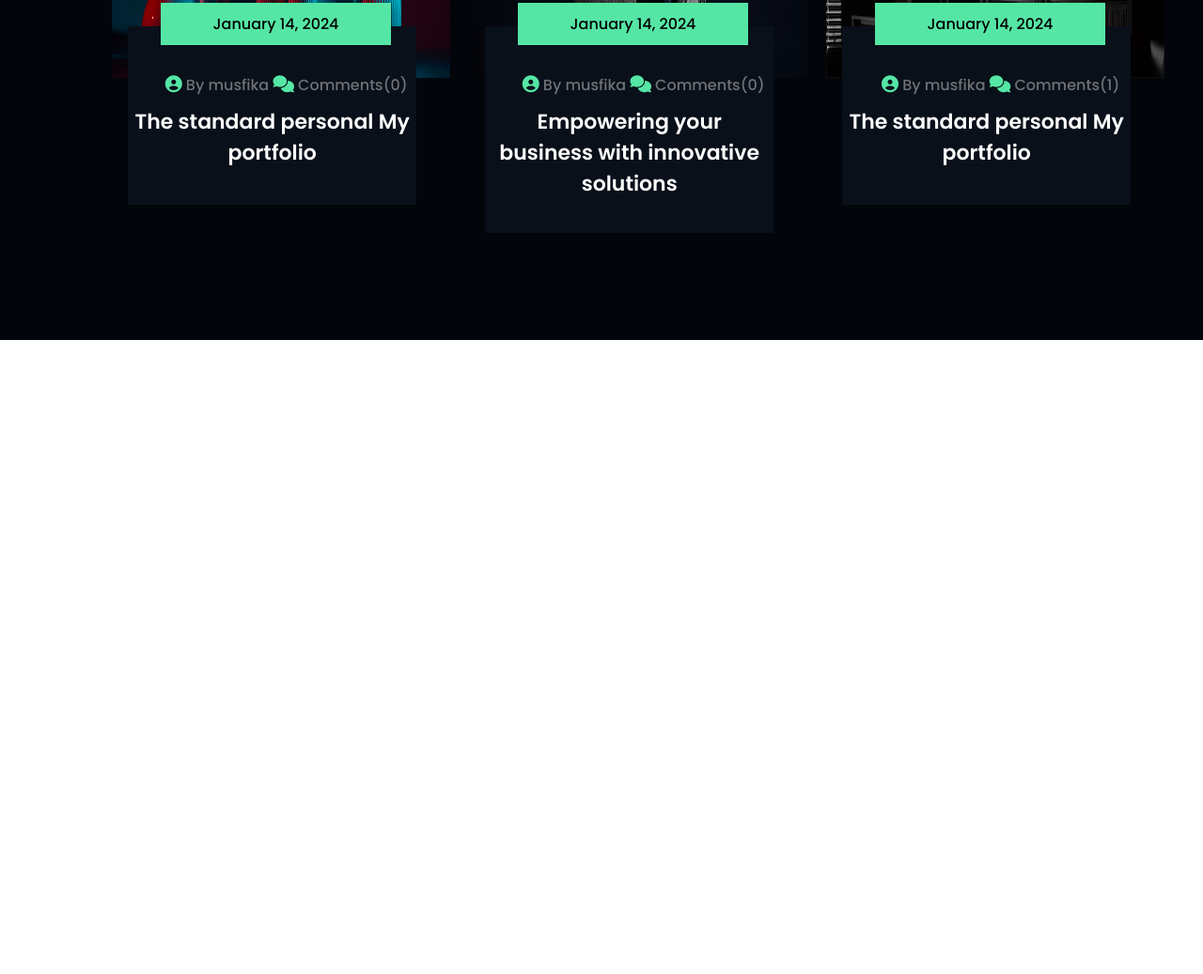
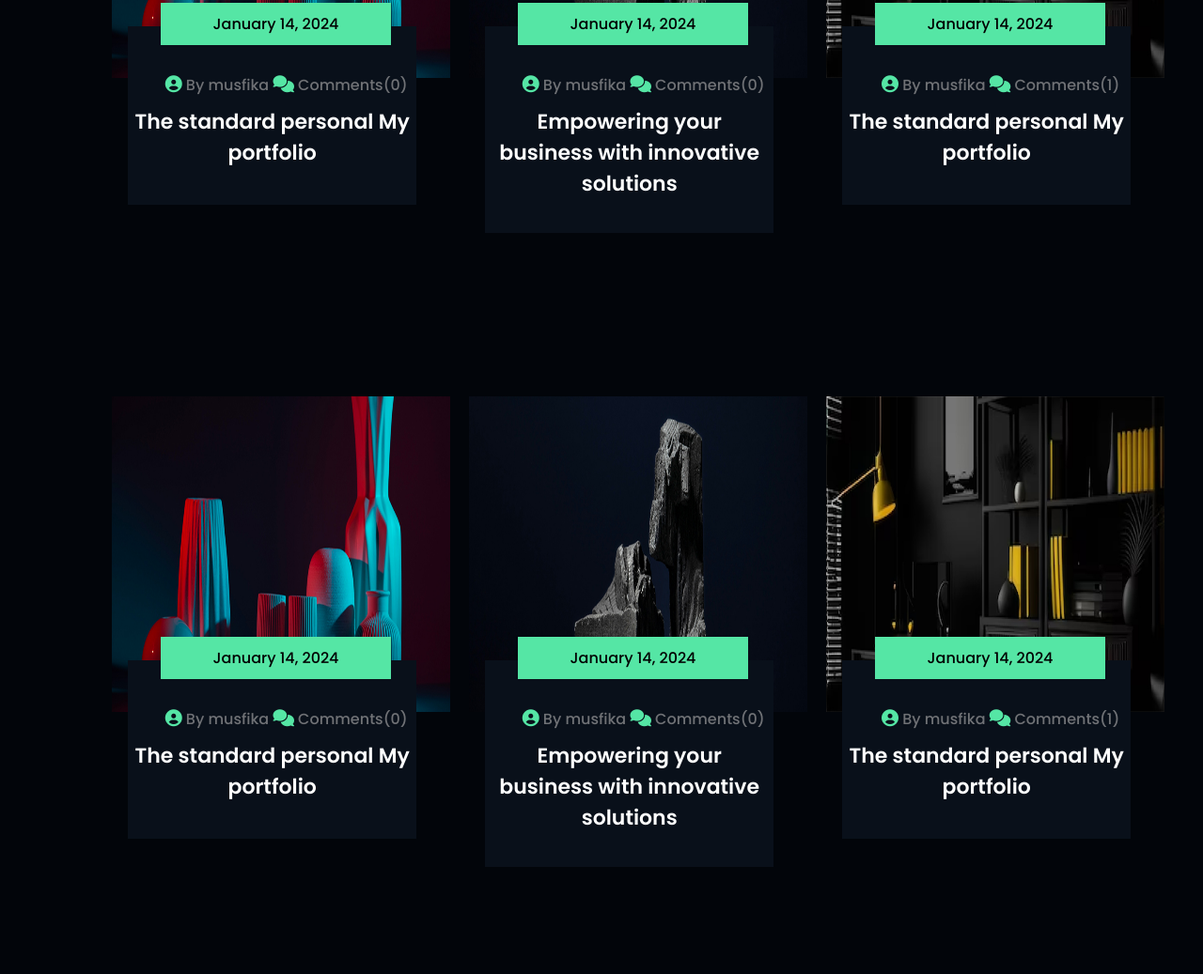
Before and after one commit to musfikaoni/Advanced-Portfolio-Website, a plain HTML site: page index.html in a window 1280 px wide. Shown: the part 7705-8742 px from the top of the page at 94% size. Before the commit the page ends 8067 px from the top, so only its background shows below. Drawn offline with Linux system fonts and the light colour scheme.

Commit message:
ninth section

```diff
--- a/index.html
+++ b/index.html
@@ -300,5 +300,56 @@
             </div>
         </div>
     </section>
+    <!-- section 9 -->
+    <section class="sc9">
+        <div class="allsc9">
+            <div class="allbox9">
+                <div class="boxx1">
+                    <img src="Images/list_2.jpg" alt="">
+                    <div class="boxxs">
+                        <div class="boxes">
+                            <div class="dpd">
+                                <p>January 14, 2024</p>
+                            </div>
+                            <div class="boxee">
+                                <h4 class="s1h4"><i class="fa-solid fa-circle-user userr"></i> By musfika  <i class="fa-solid fa-comments com"></i> Comments(0)</h4>
+                                <h3 class="s1h3">The standard personal My portfolio</h3>
+                            </div>
+                        </div>
+                    </div>
+                </div>
+                <div class="boxx1">
+                    <img src="Images/list_1.jpg" alt="">
+                    <div class="boxxs">
+                        <div class="boxes">
+                            <div class="dpd">
+                                <p>January 14, 2024</p>
+                            </div>
+                            <div class="boxees">
+                                <h4 class="s1h4"><i class="fa-solid fa-circle-user userr"></i> By musfika  <i class="fa-solid fa-comments com"></i> Comments(0)</h4>
+                                <h3 class="s2h3">Empowering your </h3>
+                                <h3 class="s2h3"> business with innovative</h3>
+                                <h3 class="s2h3"> solutions</h3>
+                            </div>
+                        </div>
+                    </div>
+                </div>
+                <div class="boxx1">
+                    <img src="Images/list_3.jpg" alt="">
+                    <div class="boxxs">
+                        <div class="boxes">
+                            <div class="dpd">
+                                <p>January 14, 2024</p>
+                            </div>
+                            <div class="boxee">
+                                <h4 class="s1h4"><i class="fa-solid fa-circle-user userr"></i> By musfika  <i class="fa-solid fa-comments com"></i> Comments(1)</h4>
+                                <h3 class="s1h3">The standard personal My portfolio</h3>
+                            </div>
+                        </div>
+                    </div>
+                </div>
+            </div>
+        </div>
+    </section>
 </body>
 </html>
```
